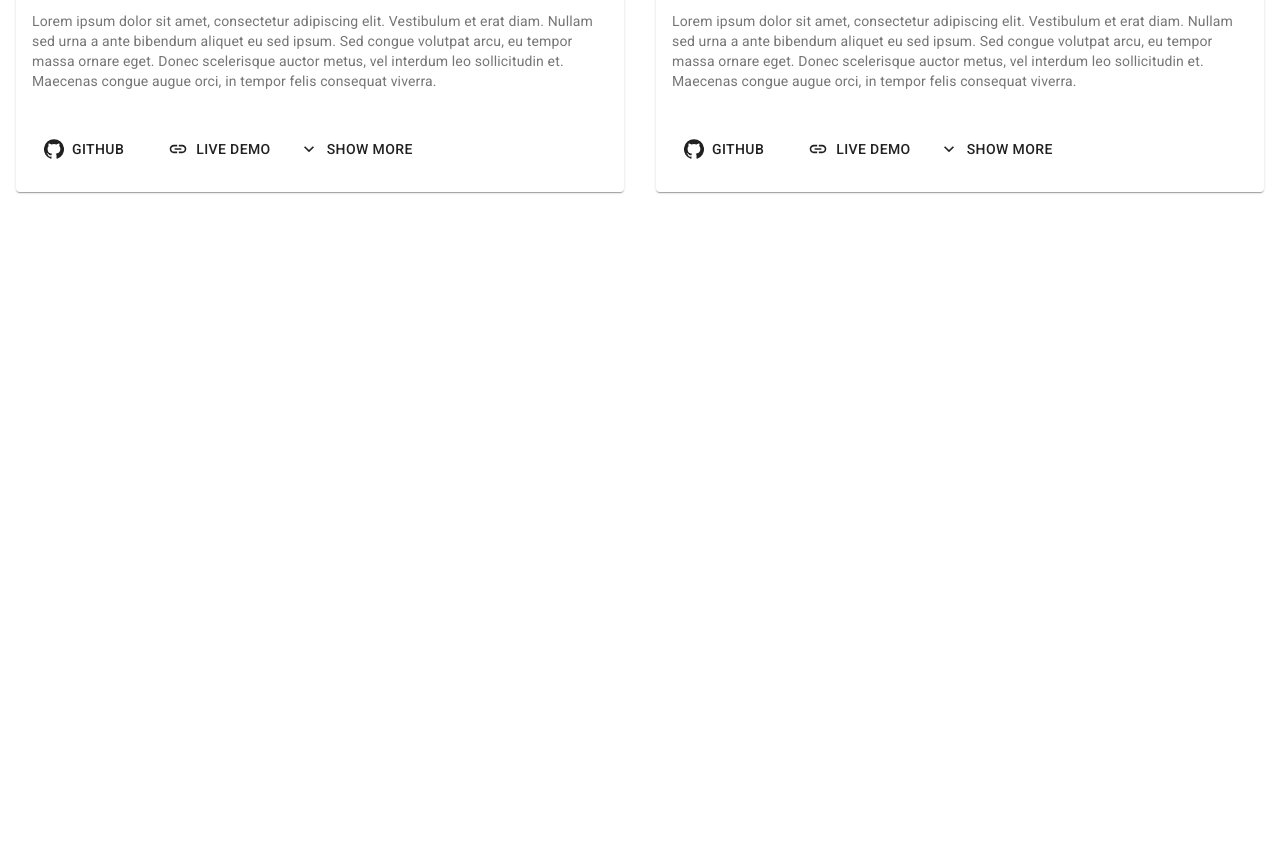
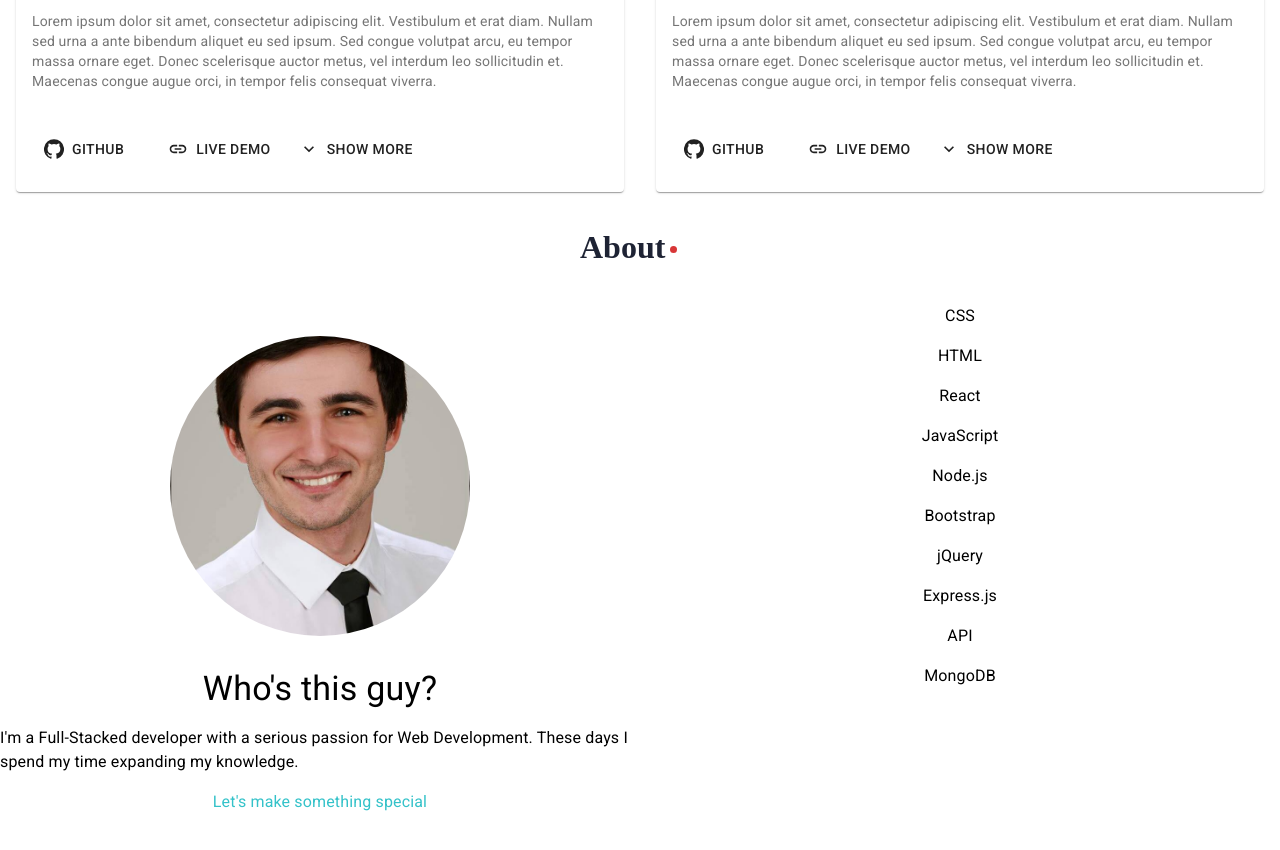
Before and after one commit to cozmabogdan/Portfolio, a React (Create React App) app: page / in a window 1280 px wide. Shown: the part 1440-2290 px from the top of the page. Before the commit the page ends 1744 px from the top, so only its background shows below. Built offline with nearby package versions, Linux system fonts and the light colour scheme.

Commit message:
Add About section

```diff
--- a/src/components/About.js
+++ b/src/components/About.js
@@ -1,29 +1,114 @@
 import React from 'react';
 import { makeStyles} from '@material-ui/core/styles';
 import Grid from '@material-ui/core/Grid';
+import Avatar from '@material-ui/core/Avatar';
+import avatarImg from '../images/pozaCV.jpg';
+import Typography from '@material-ui/core/Typography';
 import Paper from '@material-ui/core/Paper';
+
+
 
 function About(){
     const useStyles = makeStyles((theme) => ({
         root: {
+            flexGrow: 1,
+            height: '100vh'
+          },
+        large: {
+            width: '300px',
+            height: '300px',
+            marginLeft: 'auto',
+            marginRight: 'auto',
+            marginTop: '3rem',
+            marginBottom: '2rem'
+        },
+        title: {
             display: 'flex',
-            flexWrap: 'wrap',
-            '& > *': {
-                margin: theme.spacing(1),
-                width: theme.spacing(16),
-                height: theme.spacing(16)
-            }
+            alignContent: 'center',
+            justifyContent: 'center',
+            marginBottom: '1rem'
+        },
+        about: {
+            marginBottom: '1rem',
+            display: 'flex',
+            alignContent: 'center',
+            justifyContent: 'center',
+        },
+        contact: {
+            display:'flex',
+            alignContent:'center',
+            justifyContent: 'center',
+            color: '#34c2c9',
+            marginBottom: '1rem'
+        },
+        skill: {
+            display:'flex',
+            alignContent: 'center',
+            justifyContent: 'center',
+            margin: theme.spacing(2),
+        },
+        skillDesign: {
+            fonstSize: 14,
+        },
+        skillContainer: {
+            width: '60%'
         },
         paper: {
-            background: 'yellow'
+            padding: theme.spacing(2),
+            margin: 'auto',
+            masWidth: 500
         }
+
       }));
       const classes = useStyles();
     return(
         <div className={classes.root}>
             <Grid container>
-                <Grid item>
-                    <Paper elevation={3} className={classes.paper}/>
+                <div className="animation-box">
+                    <div className="box">
+                    <div className="title">
+                            <span className="block"></span>
+                            <h1>About<span className='dot'></span></h1>
+                        </div>
+                    </div>
+                </div>
+                <Grid item xs={6}>
+                    <Avatar alt="Cozma Bogdan" src={avatarImg} className={classes.large} />
+                    <Typography variant="h4" className={classes.title}>Who's this guy?</Typography>
+                    <Typography className={classes.about}>I'm a Full-Stacked developer with a serious passion for Web Development. These days I spend my time expanding my knowledge.</Typography>
+                    <Typography className={classes.contact}>Let's make something special</Typography>
+                </Grid>
+                <Grid item xs={6}>
+                    <Grid item xs={12} className={classes.skill}>
+                        <Typography>CSS</Typography>
+                    </Grid>
+                    <Grid item xs={12} className={classes.skill}>
+                        <Typography>HTML</Typography>
+                    </Grid>
+                    <Grid item xs={12} className={classes.skill}>
+                        <Typography>React</Typography>
+                    </Grid>
+                    <Grid item xs={12} className={classes.skill}>
+                        <Typography>JavaScript</Typography>
+                    </Grid>
+                    <Grid item xs={12} className={classes.skill}>
+                        <Typography>Node.js</Typography>
+                    </Grid>
+                    <Grid item xs={12} className={classes.skill}>
+                        <Typography className={classes.skillDesign}>Bootstrap</Typography>
+                    </Grid>
+                    <Grid item xs={12} className={classes.skill}>
+                        <Typography>jQuery</Typography>
+                    </Grid>
+                    <Grid item xs={12} className={classes.skill}>
+                        <Typography>Express.js</Typography>
+                    </Grid>
+                    <Grid item xs={12} className={classes.skill}>
+                        <Typography>API</Typography>
+                    </Grid>
+                    <Grid item xs={12} className={classes.skill}>
+                        <Typography>MongoDB</Typography>
+                    </Grid>
                 </Grid>
             </Grid>
         </div>
--- a/src/components/App.js
+++ b/src/components/App.js
@@ -7,7 +7,7 @@ import ArrowForwardIcon from '@material-ui/icons/ArrowForward';
 import ArrowDownwardIcon from '@material-ui/icons/ArrowDownward';
 import Work from './Work';
 import Grid from '@material-ui/core/Grid';
-import About from './About';
+
 
 
 function App() {
@@ -63,9 +63,7 @@ function App() {
         <Grid item xs={12}>
           <Work />
         </Grid>
-        <Grid item xs={12}>
-          <About />
-        </Grid>
+
       </Grid>
     </div>
 
--- a/src/components/Work.js
+++ b/src/components/Work.js
@@ -18,6 +18,7 @@ import GitHubIcon from '@material-ui/icons/GitHub';
 import LinkIcon from '@material-ui/icons/Link';
 import img1 from '../images/project1.jpeg';
 import img2 from '../images/project2.jpeg';
+import About from '../components/About';
 
 function NavBar(){
     const useStyles = makeStyles((theme) => ({
@@ -49,7 +50,7 @@ function NavBar(){
     return (
         <div className={classes.root}>
             <React.Fragment>
-            <AppBar position='static' className='navbar'>
+            <AppBar position='sticky' className='navbar'>
                 <Toolbar className='navbar-item'>
                     <Typography variant="h6" className='navbar-item'>
                         <Button size="large"><a href="home" className='navbar-btn'>Home</a></Button>
@@ -163,6 +164,9 @@ function NavBar(){
                     </Collapse>
                     </Card>
                 </Grid>
+                <Grid item xs={12}>
+                    <About />
+                </Grid>
             </Grid>
             </React.Fragment>
         </div>
```
Also changed, not shown: src/images/pozaCV.jpg (added).
